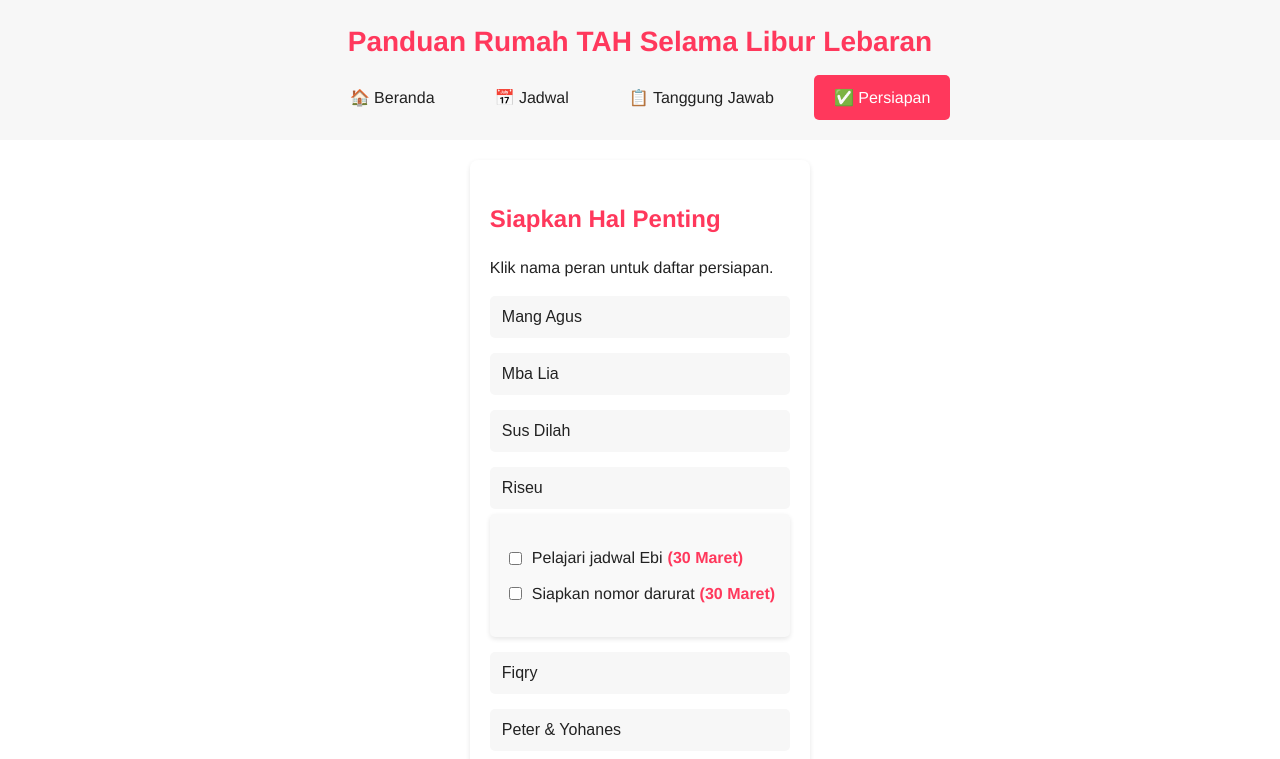
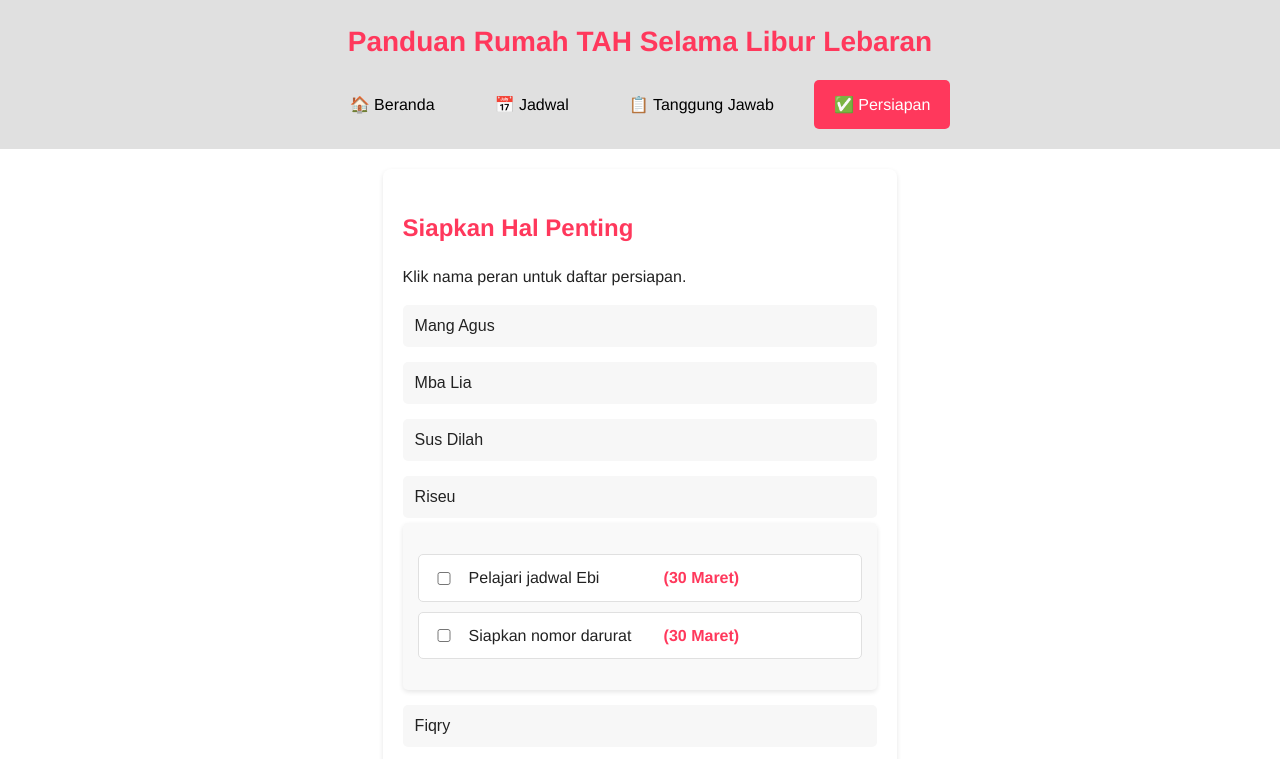
Before and after one commit to wsnus/sandbox, a plain HTML site: page docs/persiapan.html in a window 1280 px wide. Both pictures are taken after a click on the button "Riseu". Shown: the top 759 px of the page. Drawn offline with Linux system fonts and the light colour scheme.

Commit message:
changes 4

```diff
--- a/docs/persiapan.html
+++ b/docs/persiapan.html
@@ -36,9 +36,23 @@
                 <button class="dropbtn">Mang Agus</button>
                 <div class="dropdown-content" style="display: none;">
                     <ul class="checklist">
-                        <li><input type="checkbox" class="task-checkbox"> Rapihkan kebon secara keseluruhan <span class="deadline">(sebelum 25 Maret)</span> <span class="priority-badge">Prioritas</span></li>
-                        <li><input type="checkbox" class="task-checkbox"> Siapkan dan tes genset <span class="deadline">(sebelum 25 Maret)</span> <span class="priority-badge">Prioritas</span></li>
-                        <li><input type="checkbox" class="task-checkbox"> Ajarkan Peter & Yohanes dan Fiqry cara menyalakan genset <span class="deadline">(sebelum 25 Maret)</span></li>
+                        <li class="checklist-item">
+                            <input type="checkbox" class="task-checkbox">
+                            <span class="task-text">Rapihkan kebon secara keseluruhan</span>
+                            <span class="deadline">(sebelum 25 Maret)</span>
+                            <span class="priority-badge">Prioritas</span>
+                        </li>
+                        <li class="checklist-item">
+                            <input type="checkbox" class="task-checkbox">
+                            <span class="task-text">Siapkan dan tes genset</span>
+                            <span class="deadline">(sebelum 25 Maret)</span>
+                            <span class="priority-badge">Prioritas</span>
+                        </li>
+                        <li class="checklist-item">
+                            <input type="checkbox" class="task-checkbox">
+                            <span class="task-text">Ajarkan Peter & Yohanes dan Fiqry cara menyalakan genset</span>
+                            <span class="deadline">(sebelum 25 Maret)</span>
+                        </li>
                     </ul>
                 </div>
             </div>
@@ -46,10 +60,27 @@
                 <button class="dropbtn">Mba Lia</button>
                 <div class="dropdown-content" style="display: none;">
                     <ul class="checklist">
-                        <li><input type="checkbox" class="task-checkbox"> Catat seluruh kebutuhan yang perlu dibeli untuk Rumah Kecil dan belakang <span class="deadline">(sebelum 30 Maret)</span> <span class="priority-badge">Prioritas</span></li>
-                        <li><input type="checkbox" class="task-checkbox"> Selesaikan semua cucian, termasuk mencuci secara keseluruhan barang-barang Chewie & Juno, serta selimut kamar TV <span class="deadline">(sebelum 30 Maret)</span></li>
-                        <li><input type="checkbox" class="task-checkbox"> Bersihkan rumah menyeluruh <span class="deadline">(sebelum 30 Maret)</span></li>
-                        <li><input type="checkbox" class="task-checkbox"> Ajarkan Yohanes, Peter, dan Fiqry menerima paket <span class="deadline">(sebelum 30 Maret)</span></li>
+                        <li class="checklist-item">
+                            <input type="checkbox" class="task-checkbox">
+                            <span class="task-text">Catat seluruh kebutuhan yang perlu dibeli untuk Rumah Kecil dan belakang</span>
+                            <span class="deadline">(sebelum 30 Maret)</span>
+                            <span class="priority-badge">Prioritas</span>
+                        </li>
+                        <li class="checklist-item">
+                            <input type="checkbox" class="task-checkbox">
+                            <span class="task-text">Selesaikan semua cucian, termasuk mencuci secara keseluruhan barang-barang Chewie & Juno, serta selimut kamar TV</span>
+                            <span class="deadline">(sebelum 30 Maret)</span>
+                        </li>
+                        <li class="checklist-item">
+                            <input type="checkbox" class="task-checkbox">
+                            <span class="task-text">Bersihkan rumah menyeluruh</span>
+                            <span class="deadline">(sebelum 30 Maret)</span>
+                        </li>
+                        <li class="checklist-item">
+                            <input type="checkbox" class="task-checkbox">
+                            <span class="task-text">Ajarkan Yohanes, Peter, dan Fiqry menerima paket</span>
+                            <span class="deadline">(sebelum 30 Maret)</span>
+                        </li>
                     </ul>
                 </div>
             </div>
@@ -57,7 +88,11 @@
                 <button class="dropbtn">Sus Dilah</button>
                 <div class="dropdown-content" style="display: none;">
                     <ul class="checklist">
-                        <li><input type="checkbox" class="task-checkbox"> Tulis dan berikan seluruh catatan dan jadwal aktivitas dan makan Ebi ke Riseu <span class="deadline">(sebelum 30 Maret)</span></li>
+                        <li class="checklist-item">
+                            <input type="checkbox" class="task-checkbox">
+                            <span class="task-text">Tulis dan berikan seluruh catatan dan jadwal aktivitas dan makan Ebi ke Riseu</span>
+                            <span class="deadline">(sebelum 30 Maret)</span>
+                        </li>
                     </ul>
                 </div>
             </div>
@@ -65,8 +100,16 @@
                 <button class="dropbtn">Riseu</button>
                 <div class="dropdown-content" style="display: none;">
                     <ul class="checklist">
-                        <li><input type="checkbox" class="task-checkbox"> Pelajari jadwal Ebi <span class="deadline">(30 Maret)</span></li>
-                        <li><input type="checkbox" class="task-checkbox"> Siapkan nomor darurat <span class="deadline">(30 Maret)</span></li>
+                        <li class="checklist-item">
+                            <input type="checkbox" class="task-checkbox">
+                            <span class="task-text">Pelajari jadwal Ebi</span>
+                            <span class="deadline">(30 Maret)</span>
+                        </li>
+                        <li class="checklist-item">
+                            <input type="checkbox" class="task-checkbox">
+                            <span class="task-text">Siapkan nomor darurat</span>
+                            <span class="deadline">(30 Maret)</span>
+                        </li>
                     </ul>
                 </div>
             </div>
@@ -74,7 +117,12 @@
                 <button class="dropbtn">Fiqry</button>
                 <div class="dropdown-content" style="display: none;">
                     <ul class="checklist">
-                        <li><input type="checkbox" class="task-checkbox"> Catat dan pastikan semua kendaraan sudah dicuci, barang lengkap, dan tidak ada kendala <span class="deadline">(sebelum 1 April)</span> <span class="priority-badge">Prioritas</span></li>
+                        <li class="checklist-item">
+                            <input type="checkbox" class="task-checkbox">
+                            <span class="task-text">Catat dan pastikan semua kendaraan sudah dicuci, barang lengkap, dan tidak ada kendala</span>
+                            <span class="deadline">(sebelum 1 April)</span>
+                            <span class="priority-badge">Prioritas</span>
+                        </li>
                     </ul>
                 </div>
             </div>
@@ -82,9 +130,22 @@
                 <button class="dropbtn">Peter & Yohanes</button>
                 <div class="dropdown-content" style="display: none;">
                     <ul class="checklist">
-                        <li><input type="checkbox" class="task-checkbox"> Pastikan stok obat kakek <span class="deadline">(sebelum 25 Maret)</span> <span class="priority-badge">Prioritas</span></li>
-                        <li><input type="checkbox" class="task-checkbox"> Pelajari pesan makanan online <span class="deadline">(sebelum 30 Maret)</span></li>
-                        <li><input type="checkbox" class="task-checkbox"> Tangani genset saat mati listrik <span class="deadline">(selama 25 Maret - 7 April)</span></li>
+                        <li class="checklist-item">
+                            <input type="checkbox" class="task-checkbox">
+                            <span class="task-text">Pastikan stok obat kakek</span>
+                            <span class="deadline">(sebelum 25 Maret)</span>
+                            <span class="priority-badge">Prioritas</span>
+                        </li>
+                        <li class="checklist-item">
+                            <input type="checkbox" class="task-checkbox">
+                            <span class="task-text">Pelajari pesan makanan online</span>
+                            <span class="deadline">(sebelum 30 Maret)</span>
+                        </li>
+                        <li class="checklist-item">
+                            <input type="checkbox" class="task-checkbox">
+                            <span class="task-text">Tangani genset saat mati listrik</span>
+                            <span class="deadline">(selama 25 Maret - 7 April)</span>
+                        </li>
                     </ul>
                 </div>
             </div>
@@ -92,8 +153,17 @@
                 <button class="dropbtn">Sus Ifah</button>
                 <div class="dropdown-content" style="display: none;">
                     <ul class="checklist">
-                        <li><input type="checkbox" class="task-checkbox"> Stok popok dan susu adik Ebi <span class="deadline">(sebelum 25 Maret)</span> <span class="priority-badge">Prioritas</span></li>
-                        <li><input type="checkbox" class="task-checkbox"> Pelajari bantu Riseu <span class="deadline">(sebelum 31 Maret)</span></li>
+                        <li class="checklist-item">
+                            <input type="checkbox" class="task-checkbox">
+                            <span class="task-text">Stok popok dan susu adik Ebi</span>
+                            <span class="deadline">(sebelum 25 Maret)</span>
+                            <span class="priority-badge">Prioritas</span>
+                        </li>
+                        <li class="checklist-item">
+                            <input type="checkbox" class="task-checkbox">
+                            <span class="task-text">Pelajari bantu Riseu</span>
+                            <span class="deadline">(sebelum 31 Maret)</span>
+                        </li>
                     </ul>
                 </div>
             </div>
@@ -104,6 +174,12 @@
     </footer>
     <script>
         document.querySelectorAll('.dropbtn').forEach(button => {
+            button.addEventListener('click', () => {
+                const content = button.nextElementSibling;
+                content.style.display = content.style.display === 'block' ? 'none' : 'block';
+            });
+        });
+        document.querySelectorAll('.task-checkbox').forEach(checkbox => {
             button.addEventListener('click', () => {
                 const content = button.nextElementSibling;
                 content.style.display = content.style.display === 'block' ? 'none' : 'block';
--- a/docs/style.css
+++ b/docs/style.css
@@ -11,7 +11,7 @@ body {
 }
 
 header {
-    background-color: #F7F7F7;
+    background-color: #E0E0E0; /* Darker background for better contrast */
     padding: 20px;
     text-align: center;
     position: relative;
@@ -21,15 +21,16 @@ header h1 {
     color: #FF385C;
     font-size: 28px;
     margin: 0;
+    font-weight: bold;
 }
 
 nav ul {
     list-style: none;
     padding: 0;
-    margin: 10px 0 0 0;
+    margin: 15px 0 0 0;
     display: flex;
     justify-content: center;
-    background-color: #F7F7F7;
+    background-color: #E0E0E0;
 }
 
 nav ul li {
@@ -37,11 +38,13 @@ nav ul li {
 }
 
 nav ul li a {
-    color: #222222;
+    color: #000000; /* Black for better visibility */
     text-decoration: none;
-    padding: 10px 20px;
+    padding: 12px 20px;
     display: block;
     transition: background-color 0.3s;
+    font-size: 16px;
+    font-weight: 500;
 }
 
 nav ul li a:hover, nav ul li.active a {
@@ -156,20 +159,31 @@ h3 {
     padding: 0;
 }
 
-.checklist li {
+.checklist-item {
+    display: grid;
+    grid-template-columns: 30px 1fr 120px 80px; /* Checkbox, task text, deadline, priority */
+    align-items: center;
+    gap: 10px;
     margin-bottom: 10px;
-    display: flex;
-    align-items: center;
+    padding: 10px;
+    background-color: #FFFFFF;
+    border: 1px solid #E0E0E0;
+    border-radius: 5px;
 }
 
-.checklist input[type="checkbox"] {
-    margin-right: 10px;
+.task-checkbox {
+    margin: 0;
+}
+
+.task-text {
+    display: inline-block;
+    word-wrap: break-word;
 }
 
 .deadline {
     color: #FF385C;
     font-weight: bold;
-    margin-left: 5px;
+    text-align: center;
 }
 
 .priority-badge {
@@ -178,7 +192,7 @@ h3 {
     padding: 2px 8px;
     border-radius: 12px;
     font-size: 12px;
-    margin-left: 5px;
+    text-align: center;
 }
 
 .completed {
@@ -205,8 +219,8 @@ h3 {
     display: none;
     background: none;
     border: none;
-    color: #222222;
-    font-size: 28px;
+    color: #000000; /* Black for better visibility */
+    font-size: 32px; /* Larger for better visibility */
     position: absolute;
     top: 20px;
     right: 20px;
@@ -245,7 +259,7 @@ h3 {
     background: none;
     border: none;
     color: #FFFFFF;
-    font-size: 28px;
+    font-size: 32px;
     position: absolute;
     top: 20px;
     right: 20px;
@@ -254,7 +268,7 @@ h3 {
 footer {
     text-align: center;
     padding: 15px;
-    background-color: #F7F7F7;
+    background-color: #E0E0E0;
     color: #717171;
     width: 100%;
 }
@@ -300,6 +314,11 @@ footer {
     .dropdown-content {
         font-size: 14px;
     }
+    .checklist-item {
+        grid-template-columns: 30px 1fr 100px 60px; /* Adjusted for mobile */
+        gap: 5px;
+        padding: 8px;
+    }
     .priority-badge {
         font-size: 10px;
         padding: 1px 6px;
```
